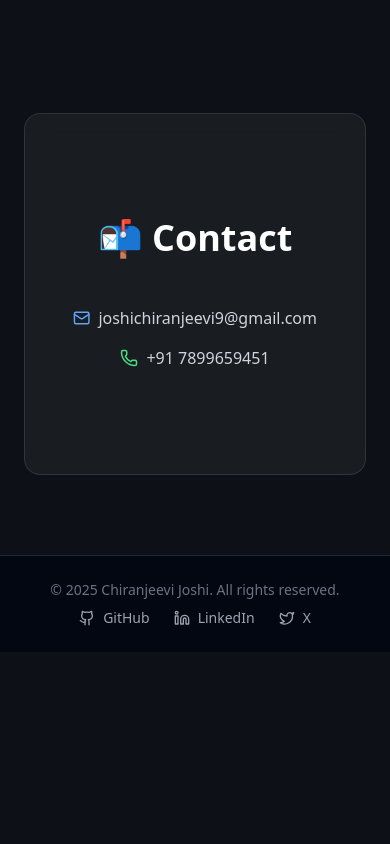
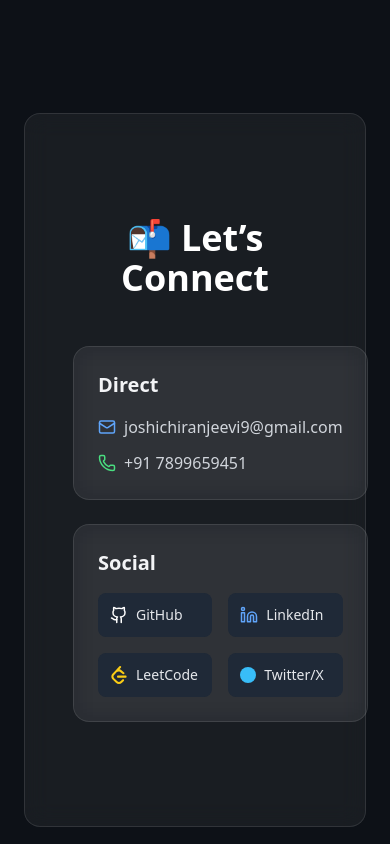
Before and after one commit to jchiru21/portfolio, a Next.js app: page / in a window 390 px wide. Shown: the part 10060-10904 px from the top of the page. Before the commit the page ends 10712 px from the top, so only its background shows below. Built offline with nearby package versions, Linux system fonts and the light colour scheme.

Commit message:
Add theme toggle to Navbar; restore Let’s Connect social links with build-safe icons

```diff
--- a/components/Contact.js
+++ b/components/Contact.js
@@ -1,35 +1,65 @@
 import { motion } from "framer-motion"
-import { Mail, Phone } from "lucide-react"
+import { Mail, Phone, Github, Linkedin } from "lucide-react"
+import { SiLeetcode } from "react-icons/si"
 
 export default function Contact() {
   return (
-    <div id="contact" className="max-w-6xl mx-auto py-20 px-6 text-center">
-      <h2 className="text-4xl font-bold mb-12 text-white">📬 Contact</h2>
+    <div id="contact" className="max-w-6xl mx-auto py-20 px-6">
+      <h2 className="text-4xl font-bold mb-12 text-center text-white">📬 Let’s Connect</h2>
 
+      <div className="grid md:grid-cols-2 gap-6 items-start">
+        {/* Direct Contact */}
         <motion.div
-        initial={{ opacity: 0 }}
-        whileInView={{ opacity: 1 }}
-        transition={{ duration: 0.8 }}
+          initial={{ opacity: 0, y: 20 }}
+          whileInView={{ opacity: 1, y: 0 }}
+          transition={{ duration: 0.5 }}
           viewport={{ once: true }}
-        className="space-y-4"
+          className="glass-card p-6 min-h-[140px]"
         >
-        {/* Email */}
-        <p className="flex justify-center items-center gap-2 text-gray-300">
+          <h3 className="text-xl font-bold mb-4">Direct</h3>
+          <div className="space-y-3">
+            <p className="flex items-center gap-2 text-gray-300">
               <Mail size={18} className="text-blue-400" />
-          <a
-            href="mailto:joshichiranjeevi9@gmail.com"
-            className="hover:text-blue-400 transition"
-          >
+              <a href="mailto:joshichiranjeevi9@gmail.com" className="hover:text-blue-400 transition">
                 joshichiranjeevi9@gmail.com
               </a>
             </p>
-
-        {/* Phone */}
-        <p className="flex justify-center items-center gap-2 text-gray-300">
+            <p className="flex items-center gap-2 text-gray-300">
               <Phone size={18} className="text-green-400" />
               +91 7899659451
             </p>
+          </div>
         </motion.div>
+
+        {/* Social Links */}
+        <motion.div
+          initial={{ opacity: 0, y: 20 }}
+          whileInView={{ opacity: 1, y: 0 }}
+          transition={{ duration: 0.5, delay: 0.1 }}
+          viewport={{ once: true }}
+          className="glass-card p-6 min-h-[140px]"
+        >
+          <h3 className="text-xl font-bold mb-4">Social</h3>
+          <div className="grid grid-cols-2 gap-4">
+            <a href="https://github.com/jchiru21" target="_blank" rel="noopener noreferrer" className="flex items-center gap-2 p-3 rounded-lg bg-gray-800 hover:bg-gray-700 transition">
+              <Github size={18} className="text-white" />
+              <span className="text-gray-200 text-sm">GitHub</span>
+            </a>
+            <a href="https://www.linkedin.com/in/jchiru21" target="_blank" rel="noopener noreferrer" className="flex items-center gap-2 p-3 rounded-lg bg-gray-800 hover:bg-gray-700 transition">
+              <Linkedin size={18} className="text-blue-400" />
+              <span className="text-gray-200 text-sm">LinkedIn</span>
+            </a>
+            <a href="https://leetcode.com/jchiru21/" target="_blank" rel="noopener noreferrer" className="flex items-center gap-2 p-3 rounded-lg bg-gray-800 hover:bg-gray-700 transition">
+              <SiLeetcode size={18} className="text-yellow-400" />
+              <span className="text-gray-200 text-sm">LeetCode</span>
+            </a>
+            <a href="https://twitter.com/jchiru21" target="_blank" rel="noopener noreferrer" className="flex items-center gap-2 p-3 rounded-lg bg-gray-800 hover:bg-gray-700 transition">
+              <span className="inline-block w-4 h-4 rounded-full bg-sky-400" />
+              <span className="text-gray-200 text-sm">Twitter/X</span>
+            </a>
+          </div>
+        </motion.div>
+      </div>
     </div>
   )
 }
--- a/components/Navbar.js
+++ b/components/Navbar.js
@@ -1,12 +1,14 @@
 // components/Navbar.js
 import { useState, useEffect } from "react"
+import { useTheme } from "next-themes"
 import { Link } from "react-scroll"
 import { motion, AnimatePresence } from "framer-motion"
-import { Menu, X } from "lucide-react"
+import { Menu, X, Sun, Moon } from "lucide-react"
 
 export default function Navbar() {
   const [scrolled, setScrolled] = useState(false)
   const [menuOpen, setMenuOpen] = useState(false)
+  const { theme, setTheme } = useTheme()
 
   useEffect(() => {
     const handleScroll = () => setScrolled(window.scrollY > 50)
@@ -57,6 +59,16 @@
           ))}
         </div>
 
+        {/* Theme Toggle */}
+        <button
+          aria-label="Toggle theme"
+          onClick={() => setTheme(theme === "dark" ? "light" : "dark")}
+          className="hidden md:flex items-center justify-center w-10 h-10 rounded-full bg-gray-800 text-gray-200 hover:text-yellow-300 hover:bg-gray-700 transition"
+          title={theme === "dark" ? "Switch to light mode" : "Switch to dark mode"}
+        >
+          {theme === "dark" ? <Sun size={18} /> : <Moon size={18} />}
+        </button>
+
         {/* Mobile Menu Button */}
         <button
           className="md:hidden text-gray-200 hover:text-blue-400 transition"
@@ -91,6 +103,16 @@
                   {item}
                 </Link>
               ))}
+
+              {/* Mobile Theme Toggle */}
+              <button
+                aria-label="Toggle theme"
+                onClick={() => setTheme(theme === "dark" ? "light" : "dark")}
+                className="mt-2 flex items-center justify-center w-10 h-10 rounded-full bg-gray-800 text-gray-200 hover:text-yellow-300 hover:bg-gray-700 transition"
+                title={theme === "dark" ? "Switch to light mode" : "Switch to dark mode"}
+              >
+                {theme === "dark" ? <Sun size={18} /> : <Moon size={18} />}
+              </button>
             </div>
           </motion.div>
         )}
```
Lines whose indentation alone changed are shown as unchanged.
